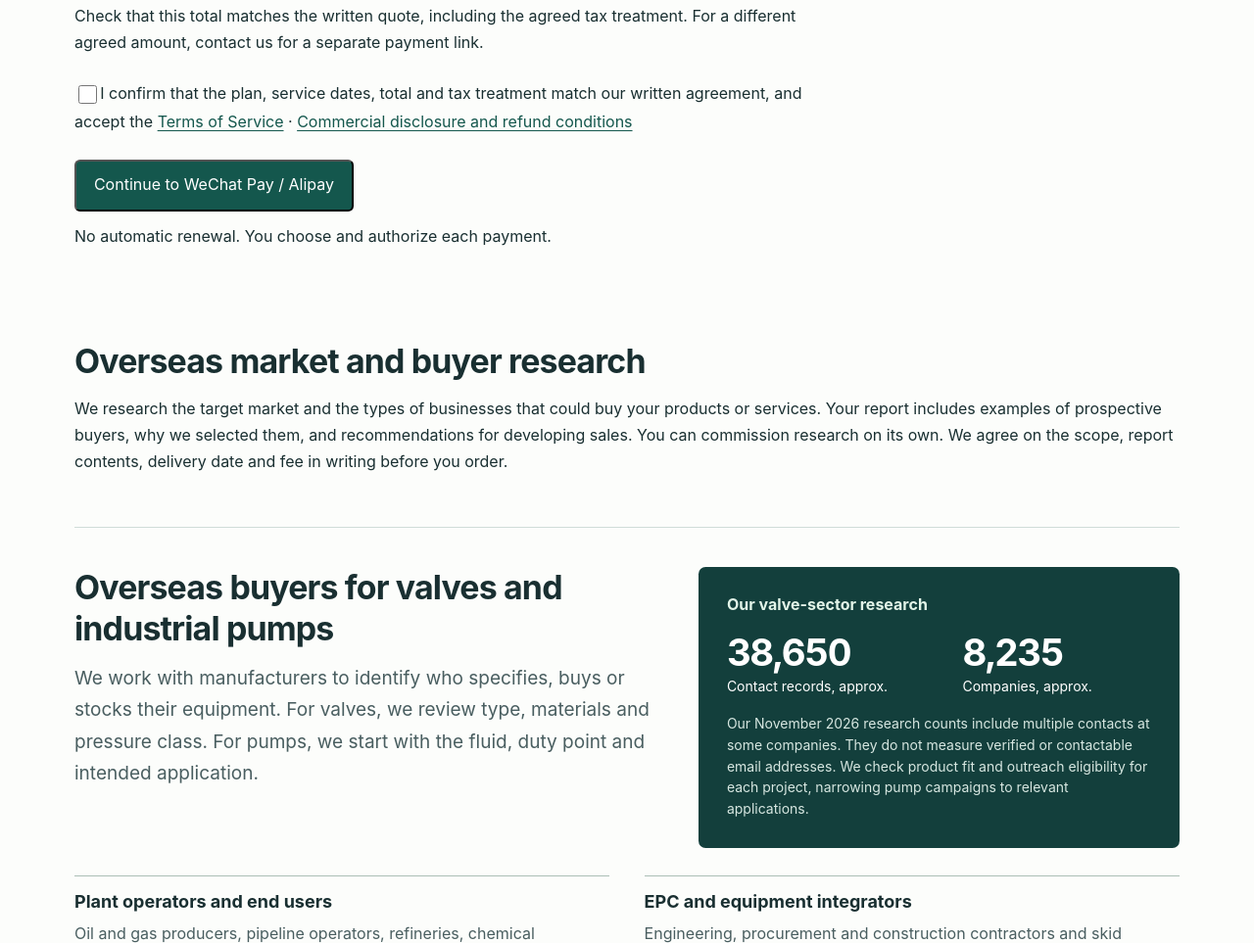
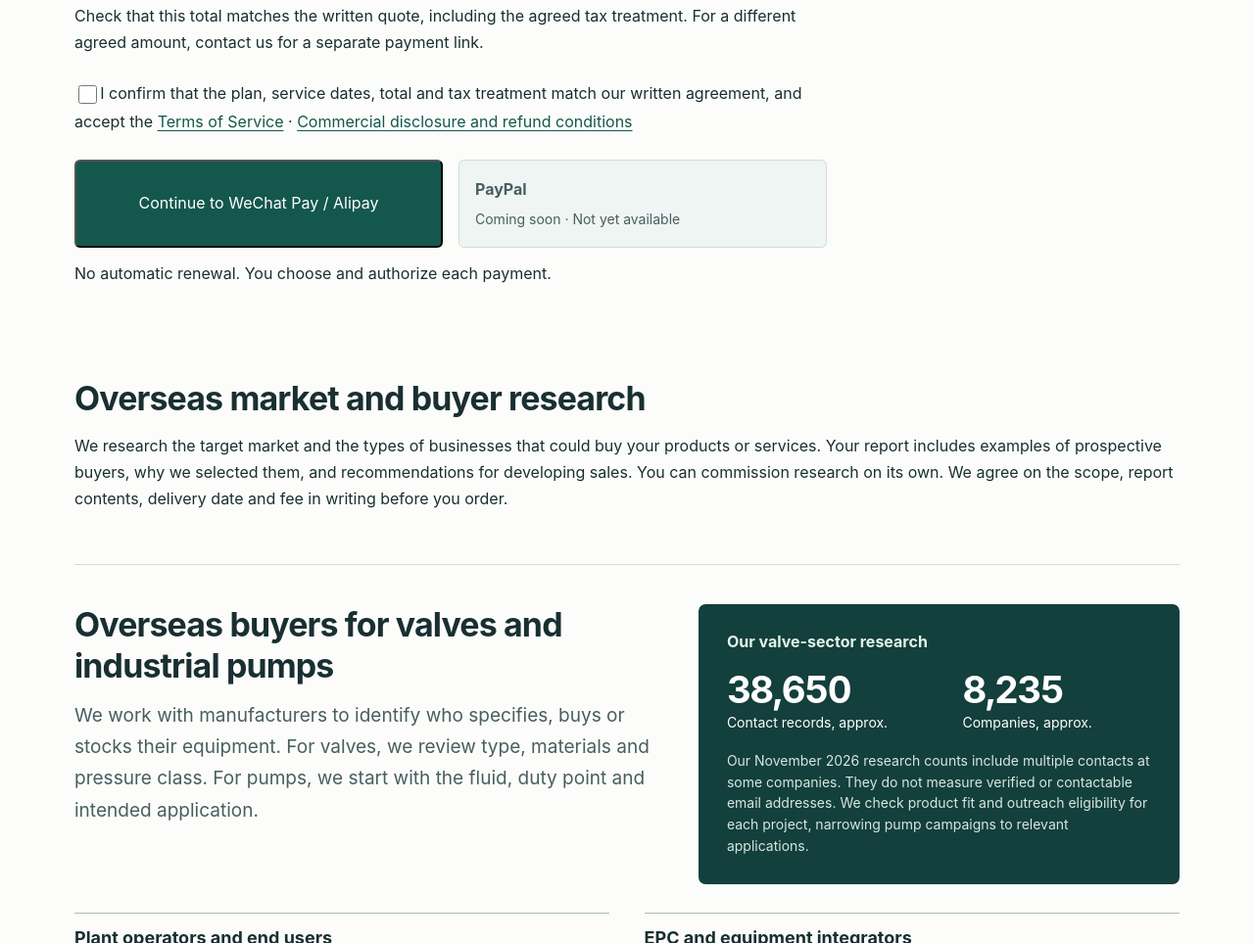
Before and after one commit to zhenggoy-ux/betterbusiness-site, a plain HTML site: page services.html in a window 1280 px wide. Shown: the part 2231-3194 px from the top of the page at 98% size. Drawn offline with Linux system fonts and the light colour scheme.

Commit message:
Reserve PayPal and future card payment options in checkout

```diff
--- a/services.html
+++ b/services.html
@@ -18,7 +18,7 @@
 <meta content="width=device-width,initial-scale=1" name="viewport"/>
 <title data-zh="服务与价格 | Better Business Ad" data-en="Services &amp; Pricing | Better Business Ad" data-ja="サービス・料金 | Better Business Ad">Services &amp; Pricing | Better Business Ad</title>
 <meta content="Overseas buyer research, valve and pump market development, restaurant and apparel outreach, and monthly B2B service pricing." name="description"/>
-<link href="style.css?v=20261124b" rel="stylesheet"/>
+<link href="style.css?v=20261126c" rel="stylesheet"/>
 </head>
 <body>
 <a class="skip-link" href="#main-content">
@@ -165,7 +165,7 @@
 <p data-l="ja" class="fine">プランの数値は1か月の対象候補規模の上限です。一定の送信頻度、配信到達、返信、売上を保証するものではありません。施策はお客様の商材に合わせて調整します。大規模な案件は、連絡条件と対象者を確認し、各月の範囲を合意したうえで複数か月に分けて実施できます。</p>
 <p data-l="zh" class="fine">各套餐列出的是每个服务月的候选对象规模上限。我们根据客户的产品制定方案，不保证固定发送频率、邮件送达、回复或销售结果。大型项目可在筛选对象并约定每月工作范围后，分月执行。</p>
 <p data-l="en" class="note">USD prices are indicative monthly references. Before an order is accepted or a payment link is issued, we confirm the scope, eligible audience, exact JPY amount, whether applicable tax is included or charged separately, any additional charges, service dates and payment terms in writing. Payment for agreed services is available below.</p>
-<p data-l="ja" class="note">表示の日本円料金は月額の参考料金です。ご注文の確定または決済リンクの発行前に、業務範囲、連絡可能な対象、最終的な日本円金額、適用される税の税込・税別の区分、追加費用の有無、提供期間および支払条件を書面で明示します。このページから直接決済することはありません。</p>
+<p data-l="ja" class="note">表示の日本円料金は月額の参考料金です。ご注文の確定または決済リンクの発行前に、業務範囲、連絡可能な対象、最終的な日本円金額、適用される税の税込・税別の区分、追加費用の有無、提供期間および支払条件を書面で明示します。合意済みのサービスは、下のお支払い欄から決済できます。</p>
 <p data-l="zh" class="note" id="cny-reference">人民币价格仅供参考，按 2026 年 11 月 24 日中国外汇交易中心公布的中间价（100 日元折合 4.2142 元人民币）换算并四舍五入至整数元。正式报价和结算使用日元。在确认订单或发出付款链接前，我们会书面列明工作范围、符合联系条件的对象、最终日元金额、是否含税、额外费用、服务日期及付款条件。 <a href="https://www.chinamoney.com.cn/chinese/bkccpr/index.html?tab=2">汇率来源</a></p>
 <div class="plan-details" id="plan-details">
 <h2 data-l="en">Specific services included in all four plans</h2>
@@ -264,7 +264,11 @@
 <p class="checkout-total"><span data-l="en">Total payable</span><span data-l="ja">お支払い総額</span><span data-l="zh">应付总额</span> <output id="payable-total" aria-live="polite">JPY 30,000</output></p>
 <p><span data-l="en">Check that this total matches the written quote, including the agreed tax treatment. For a different agreed amount, contact us for a separate payment link.</span><span data-l="ja">税の取扱いを含め、書面のお見積りと総額が一致することをご確認ください。金額が異なる場合は、個別の決済リンクをご依頼ください。</span><span data-l="zh">请核对应付总额与书面报价及约定税费处理一致。约定金额不同时，请联系我们提供单独付款链接。</span></p>
 <label class="checkout-consent"><input type="checkbox" name="confirmed" value="yes" required><span data-l="en">I confirm that the plan, service dates, total and tax treatment match our written agreement, and accept the</span><span data-l="ja">プラン・提供日・総額・税の取扱いが書面合意と一致することを確認し、以下に同意します。</span><span data-l="zh">我确认套餐、服务日期、总额及税费处理与书面约定一致，并接受</span> <a href="terms.html"><span data-l="en">Terms of Service</span><span data-l="ja">利用規約</span><span data-l="zh">服务条款</span></a> · <a href="legal.html"><span data-l="en">Commercial disclosure and refund conditions</span><span data-l="ja">特定商取引法に基づく表記・返金条件</span><span data-l="zh">交易信息披露及退款条件</span></a></label>
-<button class="btn" type="submit"><span data-l="en">Continue to WeChat Pay / Alipay</span><span data-l="ja">WeChat Pay / Alipayへ進む</span><span data-l="zh">前往微信支付 / 支付宝</span></button>
+<div class="payment-methods">
+<button class="btn" type="submit" data-payment-method="komoju"><span data-l="en">Continue to WeChat Pay / Alipay</span><span data-l="ja">WeChat Pay / Alipayへ進む</span><span data-l="zh">前往微信支付 / 支付宝</span></button>
+<div class="payment-pending" aria-disabled="true"><strong>PayPal</strong><span data-l="en">Coming soon · Not yet available</span><span data-l="ja">準備中・現在はご利用いただけません</span><span data-l="zh">收款准备中 · 暂不可用</span></div>
+<template id="credit-card-payment"><div class="payment-pending" data-payment-method="card" aria-disabled="true"><strong><span data-l="en">Credit card</span><span data-l="ja">クレジットカード</span><span data-l="zh">信用卡</span></strong><span data-l="en">Not yet available</span><span data-l="ja">現在はご利用いただけません</span><span data-l="zh">暂不可用</span></div></template>
+</div>
 <p><span data-l="en">No automatic renewal. You choose and authorize each payment.</span><span data-l="ja">自動更新はありません。お支払いはその都度お客様が承認します。</span><span data-l="zh">无自动续费，每次付款均由您主动确认。</span></p>
 </form></section><script src="checkout.js"></script>
 <section class="section" id="market-research">
--- a/style.css
+++ b/style.css
@@ -202,3 +202,10 @@ tbody tr:last-child > * { border-bottom: 0; }
 .checkout input[type="checkbox"] { width: 1.2rem; height: 1.2rem; vertical-align: middle; }
 .checkout button { font: inherit; cursor: pointer; }
 .checkout button:disabled { opacity: .6; cursor: wait; }
+
+.payment-methods { display: grid; grid-template-columns: repeat(2,minmax(0,1fr)); gap: 1rem; align-items: stretch; }
+.payment-methods > .btn { display: flex; align-items: center; justify-content: center; padding: 1rem; min-height: 5rem; }
+.payment-pending { display: flex; flex-direction: column; justify-content: center; gap: .35rem; padding: 1rem; border: 1px solid var(--line); border-radius: .35rem; background: var(--mist); color: var(--muted); }
+.payment-pending strong { font-size: 1rem; }
+.payment-pending span { font-size: .875rem; }
+@media (max-width: 35rem) { .payment-methods { grid-template-columns: 1fr; } }
```
